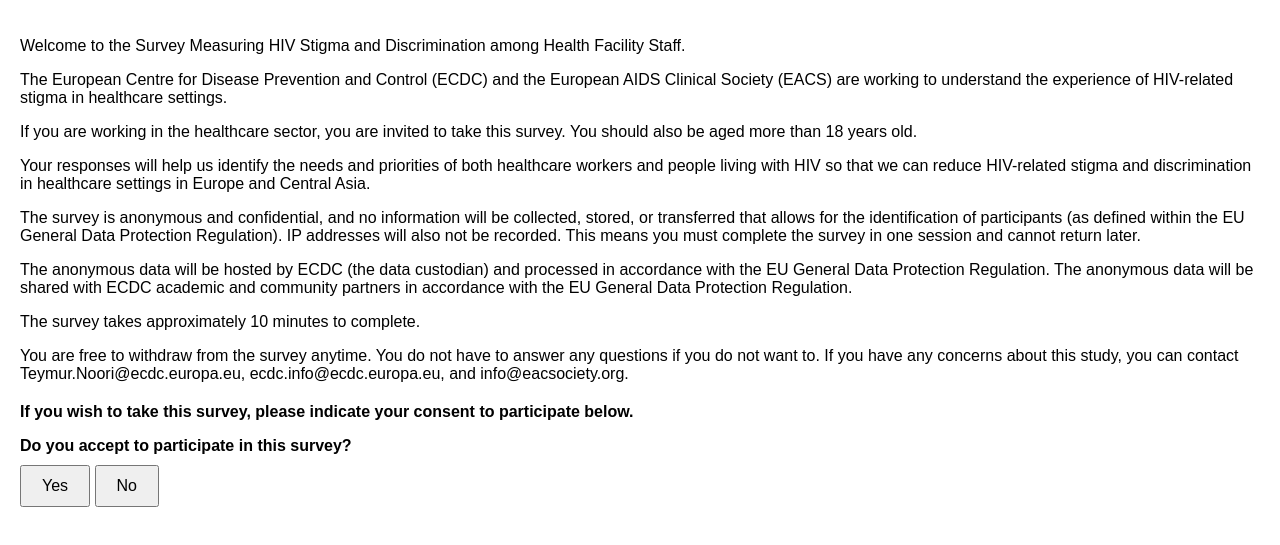
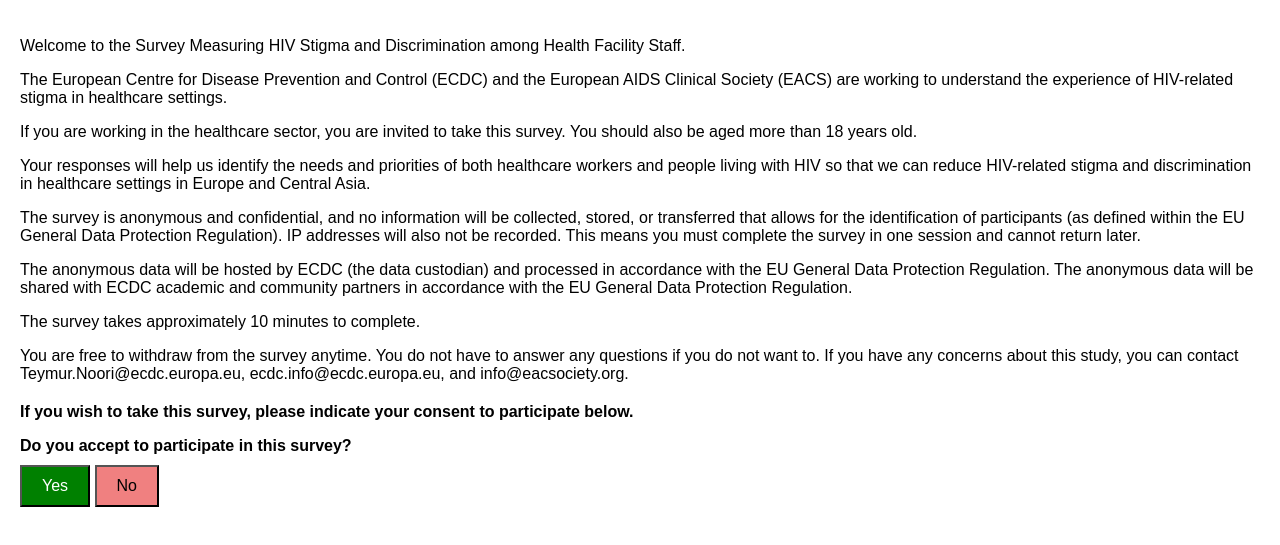
Before and after one commit to anamendezlo/HIV_stigma_HCS, a plain HTML site: page index.html in a window 1280 px wide. Shown: the part 151-696 px from the top of the page. Drawn offline with Linux system fonts and the light colour scheme.

Commit message:
index.html

```diff
--- a/index.html
+++ b/index.html
@@ -22,10 +22,16 @@
       margin-top: 20px;
       font-weight: bold;
     }
-    .btn-yes,
+    .btn-yes {
+      padding: 10px 20px; /* Doubled the button size */
+      font-size: 16px;
+      background-color: green; /* Set button background color to green */
+      color: #fff; /* Set button text color to white */
+    }
     .btn-no {
       padding: 10px 20px; /* Doubled the button size */
       font-size: 16px;
+      background-color: lightcoral; /* Set button background color to light red */
     }
     .logos {
       display: flex;
@@ -39,7 +45,7 @@
   </style>
   <script>
     function redirectToSurvey() {
-      window.location.href = "index.html"; // Updated link to index.html
+      window.location.href = "https://ec.europa.eu/eusurvey/runner/HIV_HCW_stigma";
     }
 
     function redirectToExit() {
```
